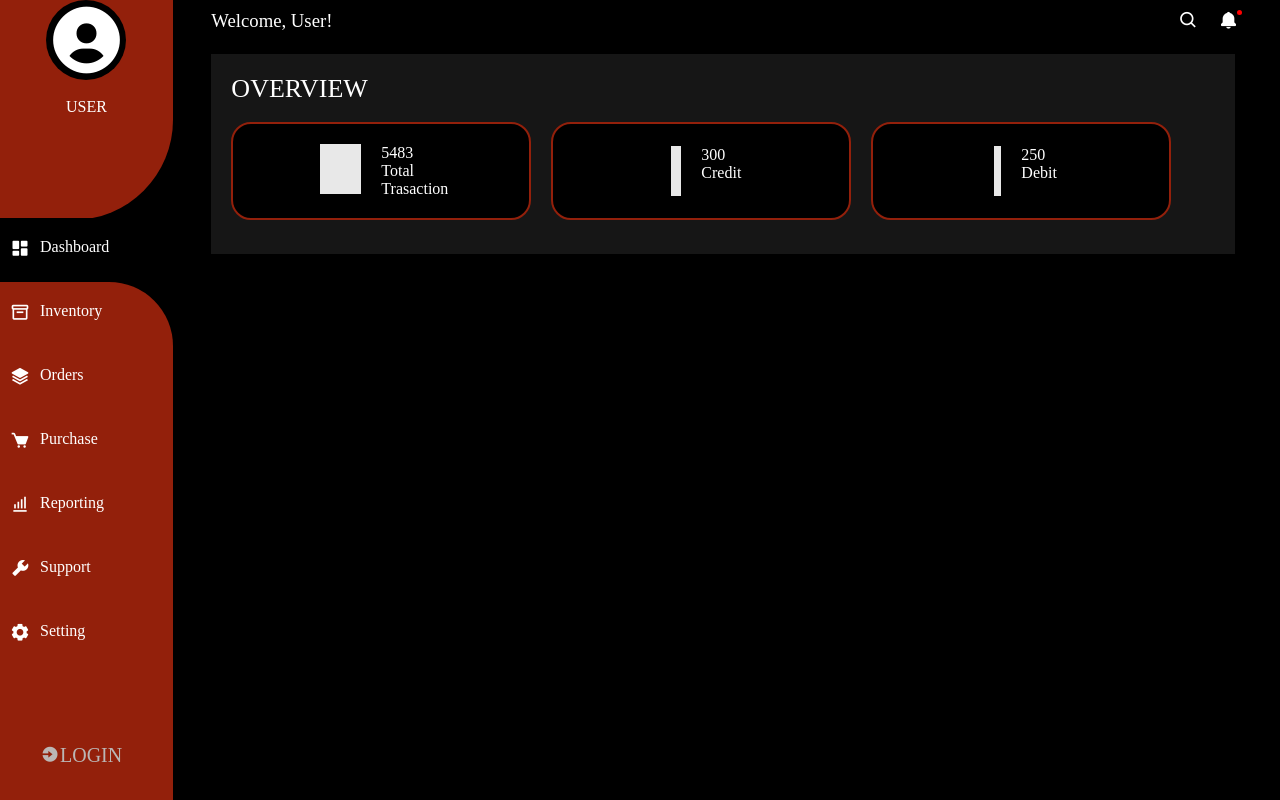
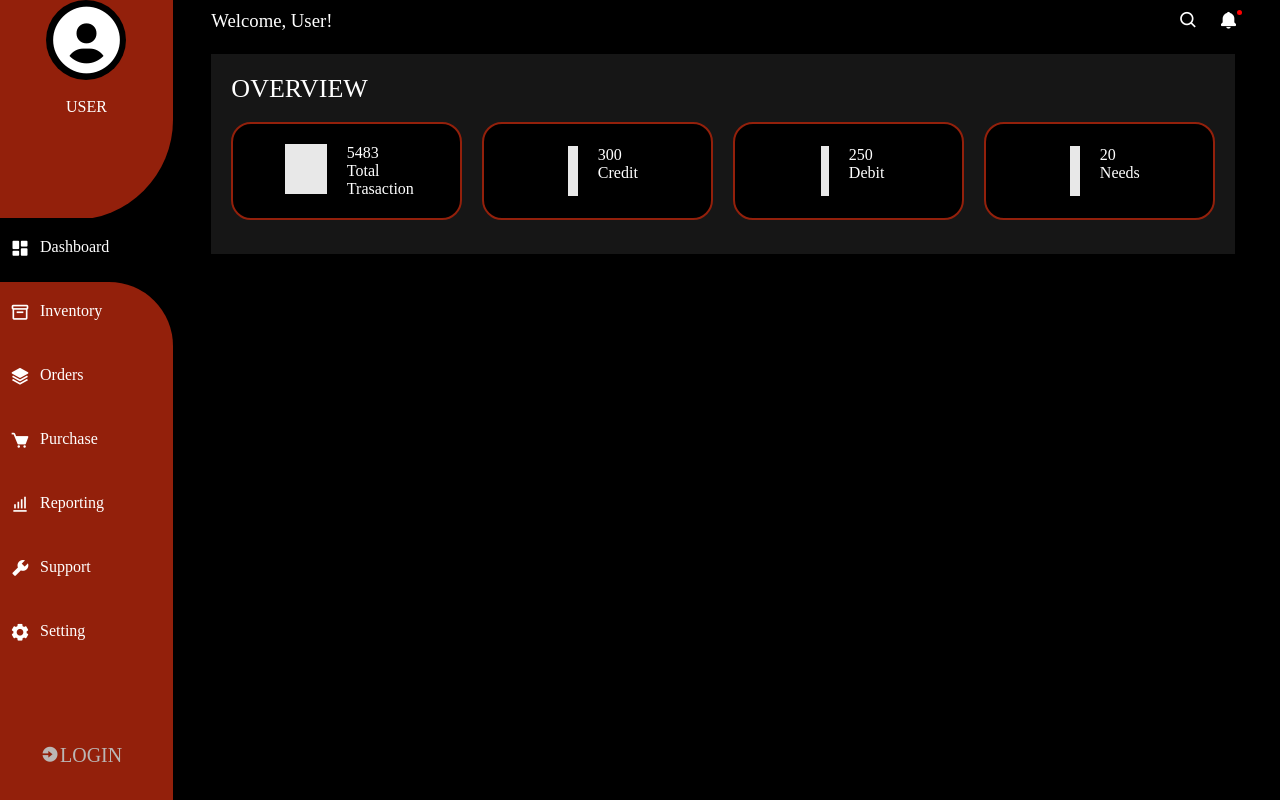
Before and after one commit to Lovethrech/personal-finance-manager, a Vue app: page / in a window 1280 px wide. Built offline with nearby package versions, Linux system fonts and the light colour scheme.

Commit message:
...working on landing-page-overview container

```diff
--- a/src/components/landing-page/LandingPageOverviewBoxMainCtn.vue
+++ b/src/components/landing-page/LandingPageOverviewBoxMainCtn.vue
@@ -24,6 +24,12 @@ import LandingPageOverviewBox from './LandingPageOverviewBox.vue';
                 :boxNo="dashboardOverviewData[2].boxNo"
             >
             </LandingPageOverviewBox>
+            <LandingPageOverviewBox
+                :boxIcon="dashboardOverviewData[3].boxIcon"
+                :boxName="dashboardOverviewData[3].boxName"
+                :boxNo="dashboardOverviewData[3].boxNo"
+            >
+            </LandingPageOverviewBox>
         </div>
     </div>
 </template>
```
